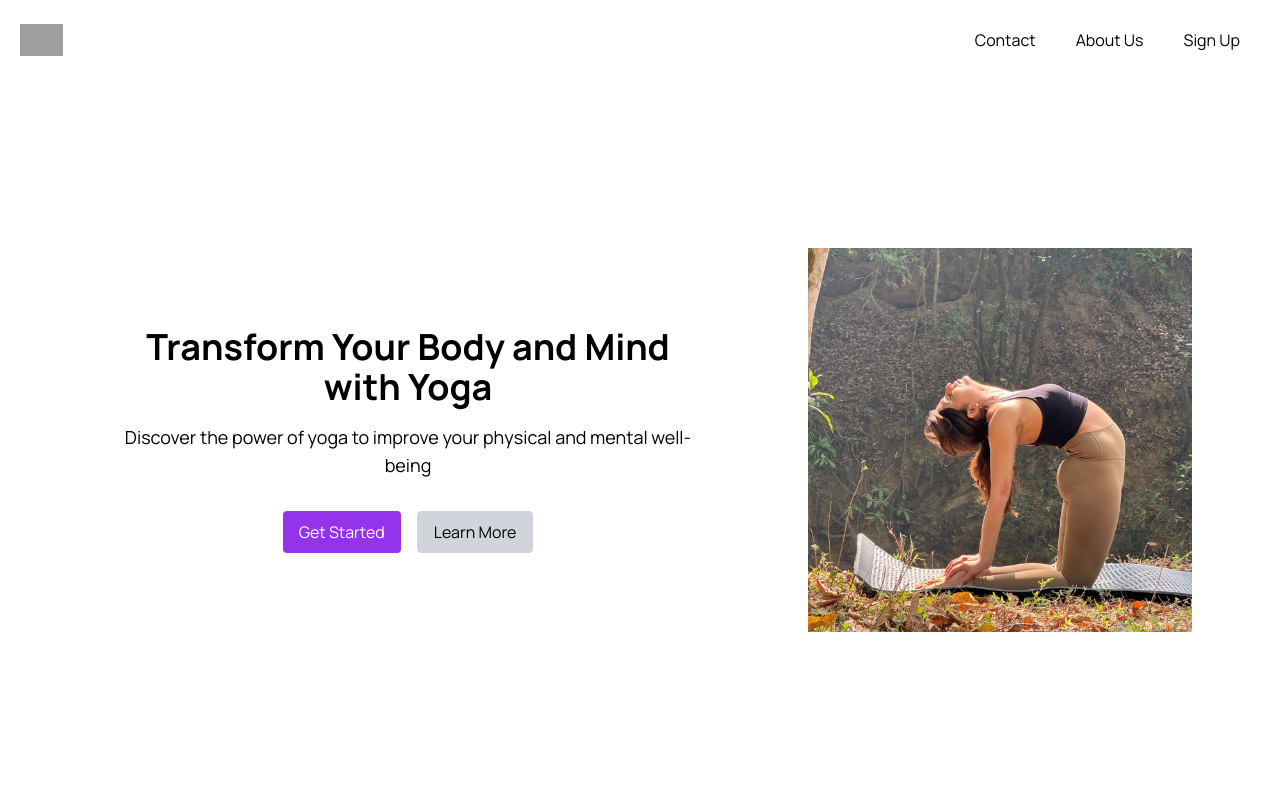
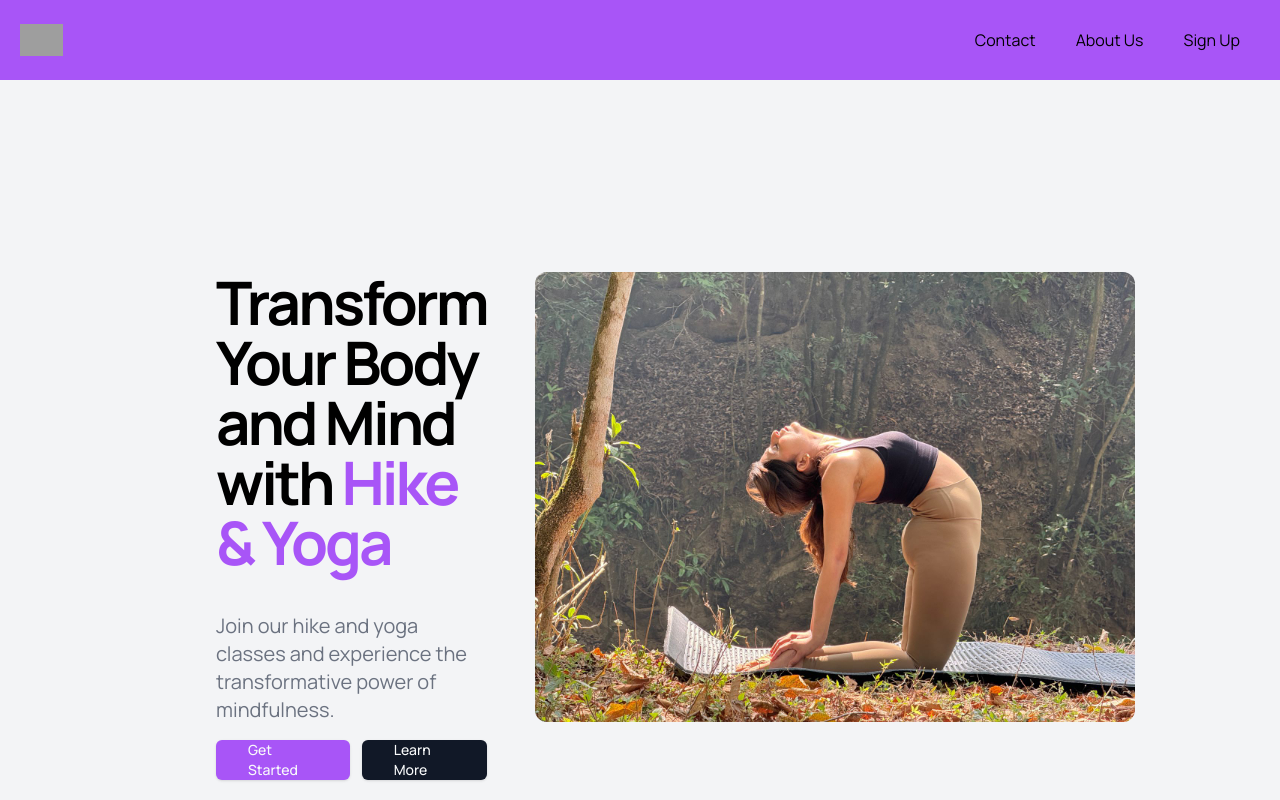
Before and after one commit to bhandaripawan8/Yoga-MERN, a React (Vite) app: page / in a window 1280 px wide. Shown: the top 800 px of the page. Built offline with nearby package versions, Linux system fonts and the light colour scheme; grey boxes are pictures that could not be loaded.

Commit message:
hero section redesigned

```diff
--- a/package.json
+++ b/package.json
@@ -38,6 +38,6 @@
     "eslint-plugin-react-refresh": "^0.4.5",
     "postcss": "^8.4.35",
     "tailwindcss": "^3.4.1",
-    "vite": "^5.2.6"
+    "vite": "^5.2.11"
   }
 }
--- a/src/components/Header/Header.jsx
+++ b/src/components/Header/Header.jsx
@@ -2,7 +2,7 @@ import React from 'react'
 
 const Header = () => {
   return (
-<header className="header flex justify-between items-center px-5 py-6 text-white">
+<header className="header flex justify-between items-center px-5 py-6 text-white bg-purple-500">
 <img src="logo.svg" alt="Yoga Logo" className="h-8" />
 <nav className="flex space-x-10 px-5">
   <a href="" className="text-black hover:underline">Contact</a>
--- a/src/components/Hero/Hero.jsx
+++ b/src/components/Hero/Hero.jsx
@@ -5,7 +5,7 @@ import hero1 from "../../assets/images/prakriti1.jpg";
 const YogaLanding = () => {
   return (
     <>
-      <main className="h-[90vh] bg-center bg-cover flex justify-center items-center gap-20">
+      <main className="h-[85vh] bg-center bg-cover flex justify-center items-center gap-20">
         <div className="flex flex-col justify-center items-center text-center max-w-xl mx-8">
           <h1 className="text-4xl font-bold text-black mb-4">
             Transform Your Body and Mind with Yoga
--- /dev/null
+++ b/src/components/Hero/Hero1.jsx
@@ -0,0 +1,53 @@
+import React from "react";
+import hero1 from "../../assets/images/prakriti1.jpg";
+import { Link } from "react-router-dom";
+
+const Hero1 = () => {
+  return (
+
+    <div className= "bg-gray-100 flex justify-center">
+      <section className="w-full py-12 md:py-24 lg:py-32 xl:py-48 flex justify-center lg:max-w-[70%] ">
+        <div className="container px-4 md:px-6 ">
+          <div className="grid gap-6 lg:grid-cols-[1fr_500px] lg:gap-12 xl:grid-cols-[1fr_600px]">
+            <img
+              alt="Yoga Hero"
+              className="mx-auto aspect-[4/3] overflow-hidden rounded-xl object-cover sm:w-full lg:order-last"
+              height="600"
+              src={hero1}
+              width="800"
+            />
+            <div className="flex flex-col justify-center space-y-4">
+              <div className="space-y-10">
+                <h1 className="text-3xl font-bold tracking-tighter sm:text-5xl xl:text-6xl">
+                  Transform Your Body and Mind with <span className="text-purple-500">Hike & Yoga</span>
+                </h1>
+                <p className="max-w-[600px] text-gray-500 md:text-xl dark:text-gray-400">
+                  Join our hike and yoga classes and experience the
+                  transformative power of mindfulness.
+                </p>
+              </div>
+              <div className=" flex flex-col gap-3 min-[400px]:flex-row">
+                <Link
+                  className="bg-purple-500 inline-flex h-10 items-center justify-center rounded-md px-8 text-sm font-medium text-gray-50 shadow transition-colors hover:bg-black focus-visible:outline-none focus-visible:ring-1 focus-visible:ring-gray-950 disabled:pointer-events-none disabled:opacity-50 dark:hover:bg-gray-50/90 dark:focus-visible:ring-gray-300"
+                  href=""
+                >
+                  Get Started
+                </Link>
+                <div className="flex flex-col gap-2 min-[400px]:flex-row">
+                  <Link
+                    className="inline-flex h-10 items-center justify-center rounded-md bg-gray-900 px-8 text-sm font-medium text-gray-50 shadow transition-colors hover:bg-gray-900/90 focus-visible:outline-none focus-visible:ring-1 focus-visible:ring-gray-950 disabled:pointer-events-none disabled:opacity-50 dark:bg-gray-50 dark:text-gray-900 dark:hover:bg-gray-50/90 dark:focus-visible:ring-gray-300"
+                    href=""
+                  >
+                    Learn More
+                  </Link>
+                </div>
+              </div>
+            </div>
+          </div>
+        </div>
+      </section>
+    </div>
+  );
+};
+
+export default Hero1;
--- a/src/components/Home/Home.jsx
+++ b/src/components/Home/Home.jsx
@@ -1,7 +1,7 @@
 import React from "react";
 import AboutUs from "../AboutMe/AboutUs";
 import Contact from "../Contact/Contact";
-import Hero from "../Hero/Hero";
+import Hero from '../Hero/Hero1'
 import WhyChoose from "../whyChoose/WhyChoose";
 import Sessions from "../Sessions/Sessions";
 import OurValues from '../AboutMe/Values'
--- a/src/components/Sessions/Sessions.jsx
+++ b/src/components/Sessions/Sessions.jsx
@@ -6,7 +6,7 @@ import sessionIcon2 from "../../assets/images/sessions2.png";
 const YogaComponent = () => {
   return (
     <section class="yoga-container bg-gradient-to-r from-gray-100 to-gray-200">
-      <div class="container flex flex-col justify-center items-center px-4 py-16 my-10 mx-auto md:flex-row md:justify-between md:space-x-12 lg:max-w-7xl ">
+      <div class="flex flex-col justify-center items-center px-4 py-16 my-10 mx-auto md:flex-row md:justify-between md:space-x-12 lg:max-w-7xl ">
         <div class="yoga-image w-[45%] ">
           <img
             src={session1}
```
Also changed, not shown: 1 other file (tests, documents, lock files or other folders).
